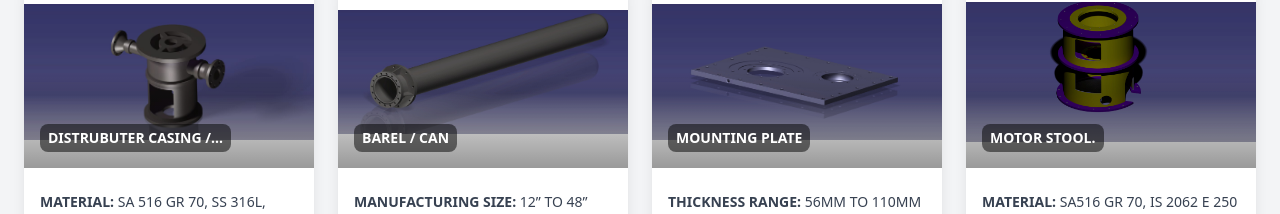
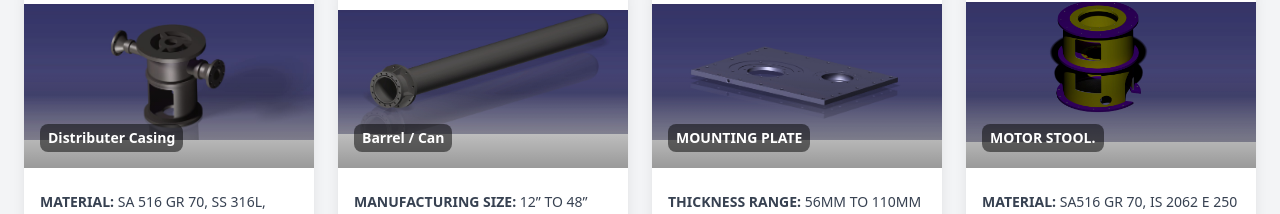
Before and after one commit to dkmishra2407/Sadhguru-ui, a React (Vite) app: page /products in a window 1280 px wide. Shown: the part 132-346 px from the top of the page. Built offline with nearby package versions, Linux system fonts and the light colour scheme.

Commit message:
Updated Date 21

```diff
--- a/src/components/AboutSlider.jsx
+++ b/src/components/AboutSlider.jsx
@@ -8,7 +8,7 @@ import "../styles/Slider.model.css";
 import slid3 from '../assets/Team.jpg';
 import slid2 from '../assets/client1.jpg'
 import slid1 from '../assets/client2.jpg'
-
+import slid4 from '../assets/myteam2.jpg'
 function Responsive1() {
     useEffect(() => {
         AOS.init({
@@ -114,6 +114,15 @@ function Responsive1() {
                     />
 
                 </div>
+                <div className="slide">
+                    <img
+                        src={slid4}
+                        alt="Banner 1"
+                        className="slide-image"
+
+                    />
+
+                </div>
             </Slider>
         </div>
     );
--- a/src/pages/Products.jsx
+++ b/src/pages/Products.jsx
@@ -14,8 +14,8 @@ import image9 from '../assets/Images/image9.jpg';
 import image10 from '../assets/Images/image10.png';
 import image101 from '../assets/newadd1.jpg';
 const productData = [
-  { id: 1, name: 'DISTRUBUTER CASING / DISCHAGE HEAD', material: 'SA 516 GR 70, SS 316L, DUPLEX, SUPER DUPLEX.', image: image1 },
-  { id: 2, name: 'BAREL / CAN', size: '12” TO 48”', material: 'SA 516 GR 70, A106 GR B, A333 GR 6, SS316L, DUPLEX, SUPER DUPLEX', image: image101 },
+  { id: 1, name: 'Distributer Casing', material: 'SA 516 GR 70, SS 316L, DUPLEX, SUPER DUPLEX.', image: image1 },
+  { id: 2, name: 'Barrel / Can', size: '12” TO 48”', material: 'SA 516 GR 70, A106 GR B, A333 GR 6, SS316L, DUPLEX, SUPER DUPLEX', image: image101 },
   { id: 3, name: 'MOUNTING PLATE', thickness: '56MM TO 110MM', material: 'SA 516 GR 70, SS 316L, DUPLEX, SUPER DUPLEX.', image: image3 },
   { id: 5, name: 'MOTOR STOOL.', material: 'SA516 GR 70, IS 2062 E 250', image: image5 },
   { id: 6, name: 'MOTOR STOOL.', material: 'SA516 GR 70, IS 2062 E 250', image: image6 },
```
Also changed, not shown: src/assets/myteam2.jpg (added).
